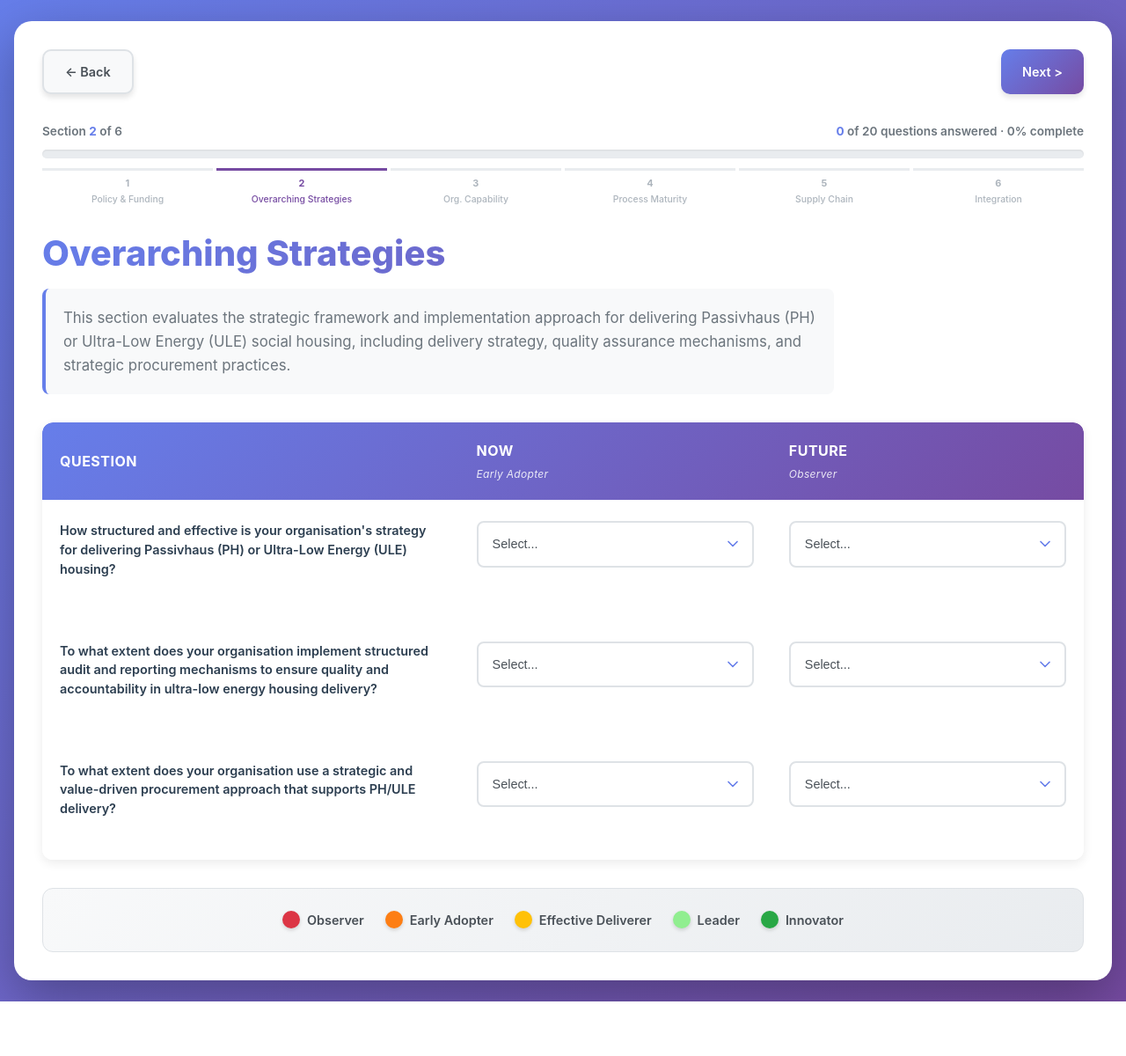
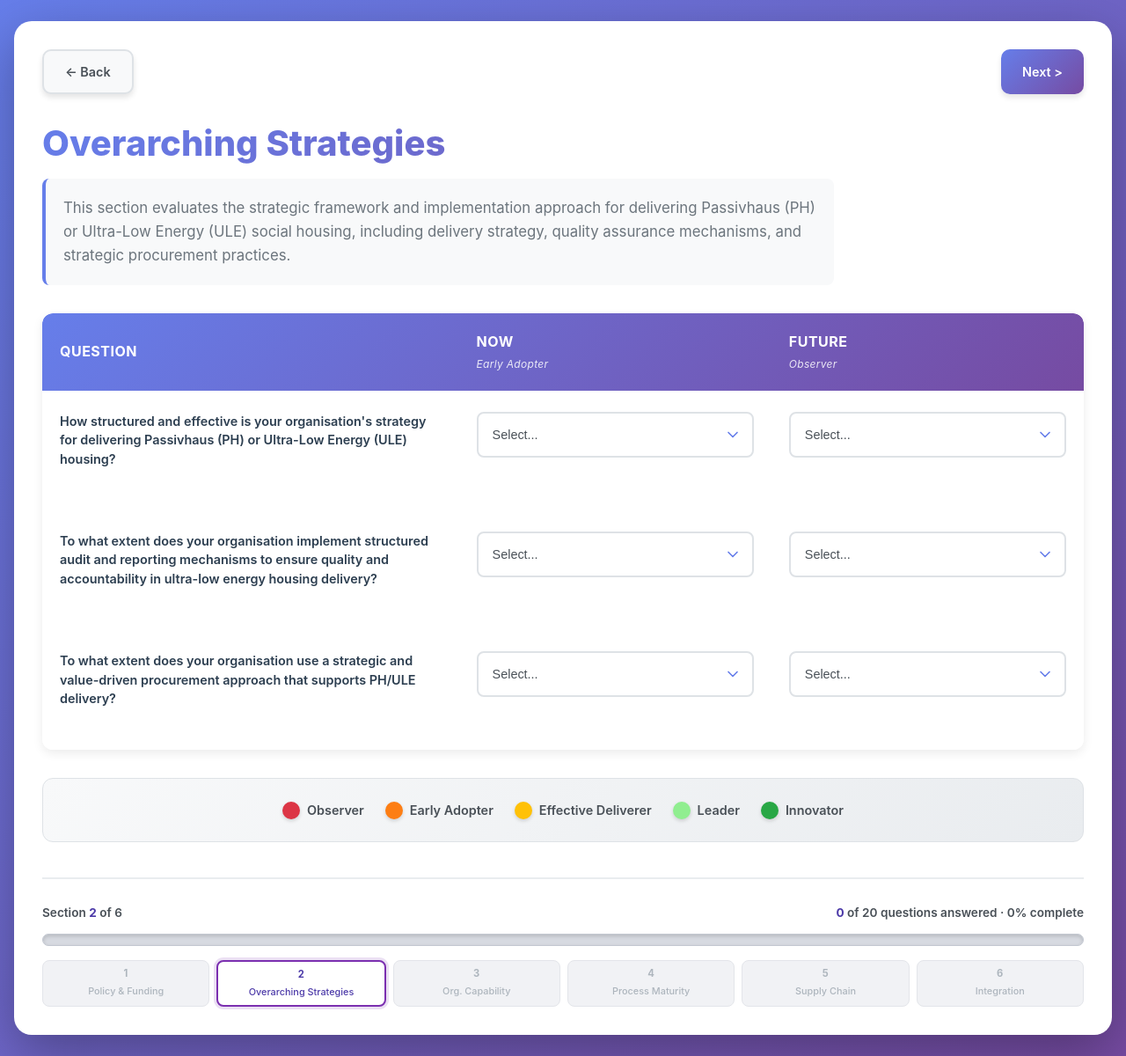
Before and after one commit to drjillzhao/PHOCUS_MM, a plain HTML site: page overarching-strategies.html in a window 1280 px wide. Shown: the whole page at 88% size. Before the commit the page ends 1138 px from the top, so only its background shows below. Drawn offline with Linux system fonts and the light colour scheme.

Commit message:
Update overarching-strategies.html

```diff
--- a/overarching-strategies.html
+++ b/overarching-strategies.html
@@ -85,9 +85,11 @@
       box-shadow: 0 6px 12px rgba(118, 75, 162, 0.4);
     }
 
-    /* Progress Bar */
+    /* Progress Bar (now lives at the bottom of the page) */
     .progress-wrap {
-      margin-bottom: 1.75rem;
+      margin-top: 2.5rem;
+      padding-top: 1.75rem;
+      border-top: 2px solid #e9ecef;
     }
 
     .progress-meta {
@@ -96,46 +98,52 @@
       align-items: baseline;
       flex-wrap: wrap;
       gap: 0.5rem;
-      margin-bottom: 0.6rem;
+      margin-bottom: 0.75rem;
       font-size: 0.85rem;
-      color: #6c757d;
+      color: #495057;
       font-weight: 600;
     }
 
-    .progress-meta strong { color: #667eea; }
+    .progress-meta strong { color: #4c3aa8; }
 
+    /* Track: darker, with a visible inner border so the unfilled portion reads clearly as "not done" */
     .progress-track {
       width: 100%;
-      height: 10px;
-      background: #e9ecef;
+      height: 14px;
+      background: #d7dae1;
+      border: 1px solid #c3c8d1;
       border-radius: 999px;
       overflow: hidden;
-      box-shadow: inset 0 1px 2px rgba(0, 0, 0, 0.08);
+      box-shadow: inset 0 2px 4px rgba(0, 0, 0, 0.15);
     }
 
+    /* Fill: solid, saturated colour + outer glow so completed portion pops against the track */
     .progress-fill {
       height: 100%;
       width: 0%;
-      background: linear-gradient(135deg, #667eea 0%, #764ba2 100%);
+      background: linear-gradient(135deg, #5b3fd9 0%, #7b2fb0 100%);
       border-radius: 999px;
       transition: width 0.4s ease;
+      box-shadow: 0 0 8px rgba(91, 63, 217, 0.55);
     }
 
     .progress-steps {
       display: flex;
       justify-content: space-between;
-      gap: 4px;
-      margin-top: 0.65rem;
+      gap: 8px;
+      margin-top: 1rem;
     }
 
     .progress-step {
       flex: 1;
       text-align: center;
-      font-size: 0.68rem;
+      font-size: 0.7rem;
       font-weight: 700;
       color: #adb5bd;
-      padding-top: 6px;
-      border-top: 3px solid #e9ecef;
+      padding: 6px 4px;
+      border-radius: 8px;
+      background: #f1f2f5;
+      border: 1px solid #e3e5ea;
       transition: all 0.3s ease;
       text-transform: uppercase;
       letter-spacing: 0.3px;
@@ -147,11 +155,24 @@
       text-transform: none;
       letter-spacing: 0;
       margin-top: 2px;
-      font-size: 0.65rem;
+      font-size: 0.68rem;
     }
 
-    .progress-step.done { color: #667eea; border-top-color: #667eea; }
-    .progress-step.current { color: #764ba2; border-top-color: #764ba2; }
+    /* Done: filled solid colour block, white text -- unmistakably different from the pale "not started" state */
+    .progress-step.done {
+      color: #ffffff;
+      background: linear-gradient(135deg, #5b3fd9 0%, #7b2fb0 100%);
+      border-color: transparent;
+      box-shadow: 0 2px 6px rgba(91, 63, 217, 0.35);
+    }
+
+    /* Current: outlined and highlighted, distinct from both done and not-started */
+    .progress-step.current {
+      color: #4c3aa8;
+      background: #ffffff;
+      border: 2px solid #7b2fb0;
+      box-shadow: 0 0 0 3px rgba(123, 47, 176, 0.15);
+    }
 
     @media (max-width: 700px) {
       .progress-step .step-label { display: none; }
@@ -465,18 +486,6 @@
       <a href="organisational-capability.html" class="nav-button primary">Next ></a>
     </div>
 
-    <!-- Progress -->
-    <div class="progress-wrap">
-      <div class="progress-meta">
-        <span>Section <strong id="progress-section-num">2</strong> of 6</span>
-        <span><strong id="progress-count">0</strong> of <span id="progress-total">20</span> questions answered &middot; <span id="progress-percent">0%</span> complete</span>
-      </div>
-      <div class="progress-track">
-        <div class="progress-fill" id="progress-fill"></div>
-      </div>
-      <div class="progress-steps" id="progress-steps"></div>
-    </div>
-
     <!-- Header -->
     <h1>Overarching Strategies</h1>
     <p class="section-intro">
@@ -604,7 +613,7 @@
       </table>
     </div>
 
-    <!-- Legend at Bottom -->
+    <!-- Legend -->
     <div class="legend">
       <div class="legend-item">
         <div class="legend-circle red"></div>
@@ -626,6 +635,18 @@
         <div class="legend-circle dark-green"></div>
         <span>Innovator</span>
       </div>
+    </div>
+
+    <!-- Progress: now at the bottom of the page -->
+    <div class="progress-wrap">
+      <div class="progress-meta">
+        <span>Section <strong id="progress-section-num">2</strong> of 6</span>
+        <span><strong id="progress-count">0</strong> of <span id="progress-total">20</span> questions answered &middot; <span id="progress-percent">0%</span> complete</span>
+      </div>
+      <div class="progress-track">
+        <div class="progress-fill" id="progress-fill"></div>
+      </div>
+      <div class="progress-steps" id="progress-steps"></div>
     </div>
   </main>
 
```
